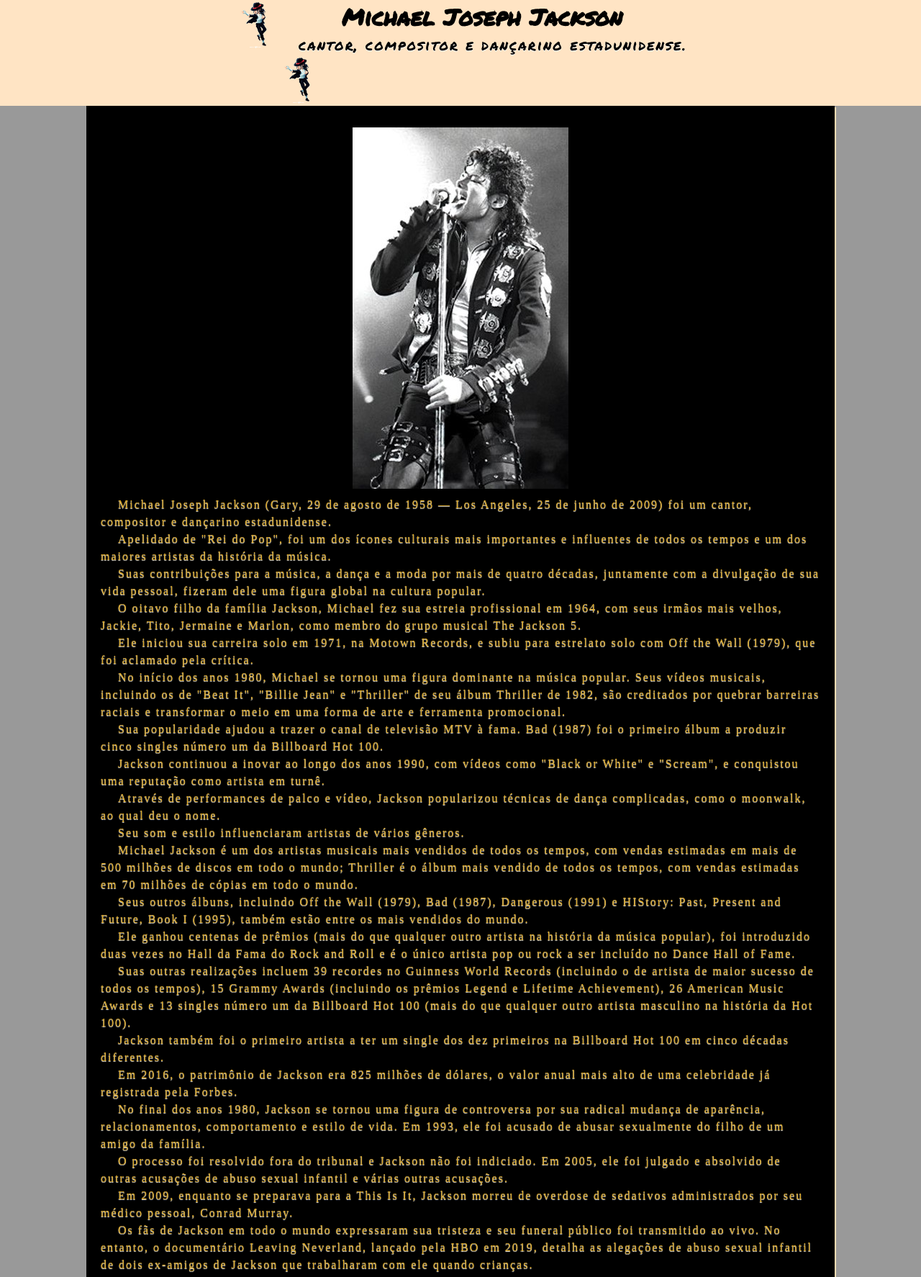
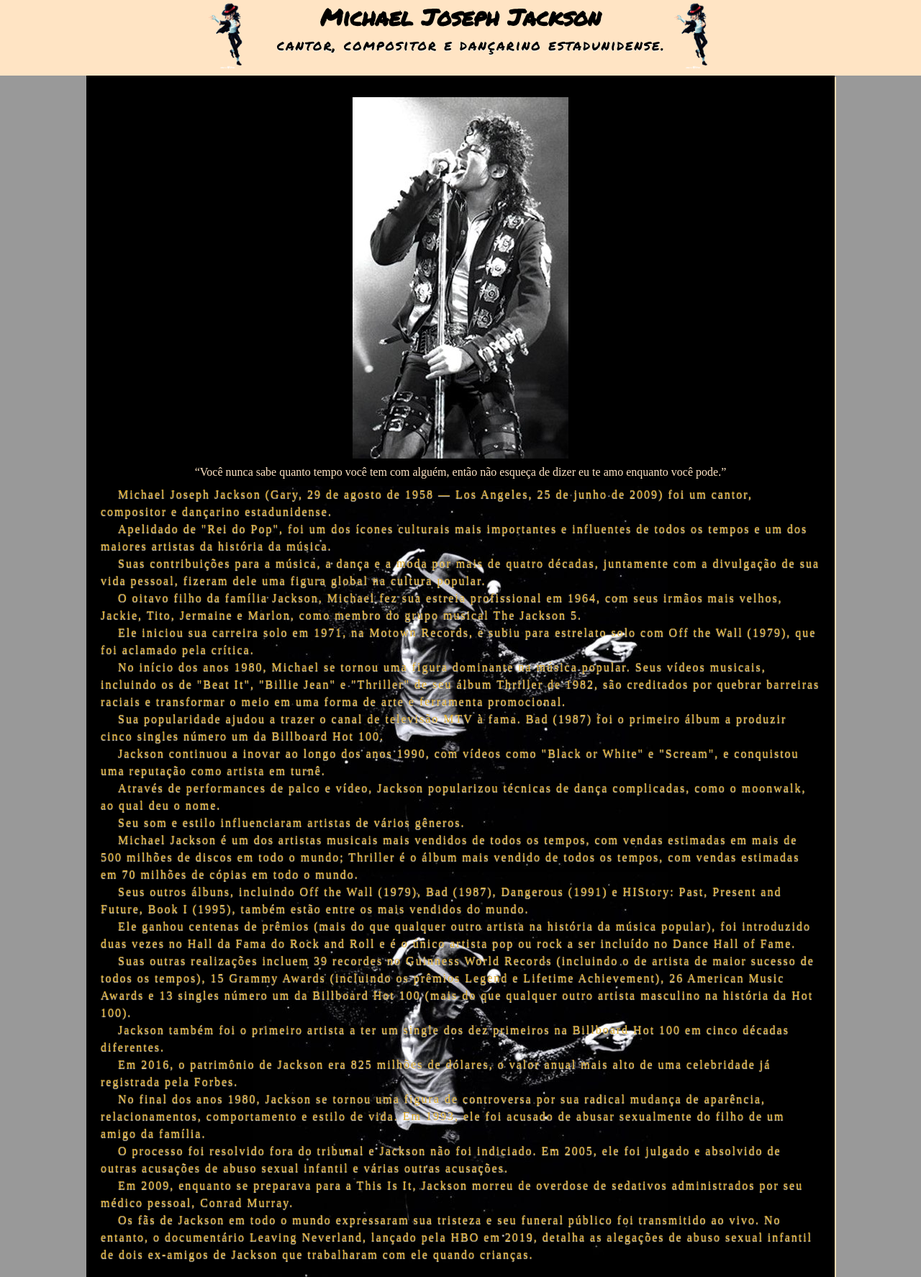
Before and after one commit to MarceloNunes2/tributo, a plain HTML site: page index.html in a window 1280 px wide. Shown: the top 1774 px of the page at 72% size. Drawn offline with Linux system fonts and the light colour scheme.

Commit message:
Tributo-michael-jackson

```diff
--- a/assets/css/estilo.css
+++ b/assets/css/estilo.css
@@ -23,17 +23,17 @@ header{
     font-family: var(--fonte-title);
 
 }
-.michel-gif{
+.container{
     display: flex;
-    align-items: center;
-    width: 60px;
-    height: 70px;
+    justify-content: space-between;
+
 }
-.michel-2{
-    display: flex;
-    width: 60px;
-    height: 70px;
-    justify-items: center;
+.bloco img{
+    height: 100px;
+}
+figcaption{
+    text-align: center;
+    padding-bottom: 10px;
 }
 .cabecalho > p{
     text-align: center;
@@ -85,6 +85,10 @@ aside{
     background-image: linear-gradient(90deg, rgb(68, 61, 61), rgb(136, 136, 141));
     color: var(--cor1);
     font-size: 19px;
+    background-image: url(../imagens/Michael-Jackson-Wallpaper-576x1024.jpg);
+    background-position: center center;
+    background-attachment: fixed;
+    background-repeat: repeat-y;
 
 }
 
@@ -100,6 +104,26 @@ aside > ul{
 aside > ul > strong{
     color: #fff;
 }
+
+section.normal{
+    background-image: url(../imagens/Michael-Jackson-Wallpaper-576x1024.jpg);
+    background-position: center center;
+    background-attachment: fixed;
+    background-repeat: repeat-y;
+}
+section.imagens{
+
+    background-image: url(../imagens/Michael-Jackson-Wallpaper-576x1024.jpg);
+    background-position: center center;
+    background-attachment: fixed;
+    background-repeat: repeat-y;
+}
+
+.audio{
+    height: 25px;
+
+}
+
 footer{
 
     color: aliceblue;
--- a/index.html
+++ b/index.html
@@ -10,37 +10,53 @@
 </head>
 <body>
     <header>
-        <img src="assets/imagens/michael.gif" alt="" class="michel-gif">
+        <div class="container">
+            <div class="bloco">
+               <img src="assets/imagens/michael.gif" alt="">
+            </div>
+        </div>
         <div class="cabecalho"><h1>Michael Joseph Jackson</h1>
         <p>cantor, compositor e dançarino estadunidense.</p>
-        <img src="assets/imagens/michael.gif" alt="" class="michel-2">
+        </div>
+        <div class="bloco">
+        <img src="assets/imagens/michael.gif" alt="">
         </div>
     </header>
     <main>
         <article>
-            <img src="assets/imagens/Michael_Jackson_in_1988.jpg" alt="Michael_Jackson_in_1988">
+            <figure><img src="assets/imagens/Michael_Jackson_in_1988.jpg" alt="Michael_Jackson_in_1988">
+            <figcaption>
+                <q>Você nunca sabe quanto tempo você tem com alguém, então não esqueça de dizer eu te amo enquanto você pode.</q>
+            </figcaption>
+            </figure>
 
+                <section class="normal">
                     <p>Michael Joseph Jackson (Gary, 29 de agosto de 1958 — Los Angeles, 25 de junho de 2009) foi um cantor, compositor e dançarino estadunidense.</p>
                     <p>Apelidado de "Rei do Pop", foi um dos ícones culturais mais importantes e influentes de todos os tempos e um dos maiores artistas da história da música. </p>
                     <p>Suas contribuições para a música, a dança e a moda por mais de quatro décadas, juntamente com a divulgação de sua vida pessoal, fizeram dele uma figura global na cultura popular.</p>
+                    <p>O oitavo filho da família Jackson, Michael fez sua estreia profissional em 1964, com seus irmãos mais velhos, Jackie, Tito, Jermaine e Marlon, como membro do grupo musical The Jackson 5.</p>
 
-            <p>O oitavo filho da família Jackson, Michael fez sua estreia profissional em 1964, com seus irmãos mais velhos, Jackie, Tito, Jermaine e Marlon, como membro do grupo musical The Jackson 5.</p>
                     <p>Ele iniciou sua carreira solo em 1971, na Motown Records, e subiu para estrelato solo com Off the Wall (1979), que foi aclamado pela crítica.</p>
+
                     <p>
                     No início dos anos 1980, Michael se tornou uma figura dominante na música popular.
                     Seus vídeos musicais, incluindo os de "Beat It", "Billie Jean" e "Thriller" de seu álbum Thriller de 1982, são creditados por quebrar barreiras raciais e transformar o meio em uma forma de arte e ferramenta promocional.
                     </p>
                     <p>Sua popularidade ajudou a trazer o canal de televisão MTV à fama. Bad (1987) foi o primeiro álbum a produzir cinco singles número um da Billboard Hot 100. </p>
                     <p>Jackson continuou a inovar ao longo dos anos 1990, com vídeos como "Black or White" e "Scream", e conquistou uma reputação como artista em turnê.</p>
-            <p>Através de performances de palco e vídeo, Jackson popularizou técnicas de dança complicadas, como o moonwalk, ao qual deu o nome.</p> <p>Seu som e estilo influenciaram artistas de vários gêneros.</p>
+                    <p>Através de performances de palco e vídeo, Jackson popularizou técnicas de dança complicadas, como o moonwalk, ao qual deu o nome.</p>
+                    <p>Seu som e estilo influenciaram artistas de vários gêneros.</p>
+                </section>
 
+
+                <section class="imagens">
                     <p>Michael Jackson é um dos artistas musicais mais vendidos de todos os tempos, com vendas estimadas em mais de 500 milhões de discos em todo o mundo; Thriller é o álbum mais vendido de todos os tempos, com vendas estimadas em 70 milhões de cópias em todo o mundo.</p>
                     <p>Seus outros álbuns, incluindo Off the Wall (1979), Bad (1987), Dangerous (1991) e HIStory: Past, Present and Future, Book I (1995), também estão entre os mais vendidos do mundo.</p>
                     <p>Ele ganhou centenas de prêmios (mais do que qualquer outro artista na história da música popular), foi introduzido duas vezes no Hall da Fama do Rock and Roll e é o único artista pop ou rock a ser incluído no Dance Hall of Fame.</p>
+
                     <p>Suas outras realizações incluem 39 recordes no Guinness World Records (incluindo o de artista de maior sucesso de todos os tempos), 15 Grammy Awards (incluindo os prêmios Legend e Lifetime Achievement), 26 American Music Awards e 13 singles número um da Billboard Hot 100 (mais do que qualquer outro artista masculino na história da Hot 100).</p>
                     <p>Jackson também foi o primeiro artista a ter um single dos dez primeiros na Billboard Hot 100 em cinco décadas diferentes.</p>
                     <p>Em 2016, o patrimônio de Jackson era 825 milhões de dólares, o valor anual mais alto de uma celebridade já registrada pela Forbes.</p>
-
                     <p>No final dos anos 1980, Jackson se tornou uma figura de controversa por sua radical mudança de aparência, relacionamentos, comportamento e estilo de vida. Em 1993, ele foi acusado de abusar sexualmente do filho de um amigo da família.</p>
                     <p>O processo foi resolvido fora do tribunal e Jackson não foi indiciado. Em 2005, ele foi julgado e absolvido de outras acusações de abuso sexual infantil e várias outras acusações.</p>
                     <p>Em 2009, enquanto se preparava para a This Is It, Jackson morreu de overdose de sedativos administrados por seu médico pessoal, Conrad Murray.</p>
@@ -48,6 +64,7 @@
                     Os fãs de Jackson em todo o mundo expressaram sua tristeza e seu funeral público foi transmitido ao vivo.
                     No entanto, o documentário Leaving Neverland, lançado pela HBO em 2019, detalha as alegações de abuso sexual infantil de dois ex-amigos de Jackson que trabalharam com ele quando crianças.
                     </p>
+                </section>
 
             <aside>
                 <ul> <strong>Discografia</strong>
@@ -115,11 +132,25 @@
                     <li>Michael Jackson: The Experience (2010)</li>
                     <li>Planet Michael (2011)</li>
                 </ul>
+
+                <div >
+
+                            <audio controls autoplay loop  class="audio"
+                            >
+                                <source src="assets/musicas/Michael Jackson - Give In To Me.mp3" type="audio/mpeg">
+
+                        </div>
+                        <p class="consideracoes"><q>
+                            Artista: Michael Jackson
+                            Álbum: Dangerous
+                            Data de lançamento: 1991
+                        </q></p>
+                </div>
             </aside>
         </article>
     </main>
     <footer>
-        <p> &#169; Autor: <a href="https://github.com/MarceloNunes2">Marcelo Nunes da silva</a>
+        <p> &#169; Autor: <a href="https://github.com/MarceloNunes2" target="_blank">Marcelo Nunes da silva</a>
             Tribubo Tributo-Michael-Jacskon
         </p>
     </footer>
```
Also changed, not shown: assets/imagens/Michael-Jackson-Wallpaper-576x1024.jpg (added), assets/imagens/Michael_Jackson-minimalism.jpg (added), 1 other file. Lines whose indentation alone changed are shown as unchanged.
